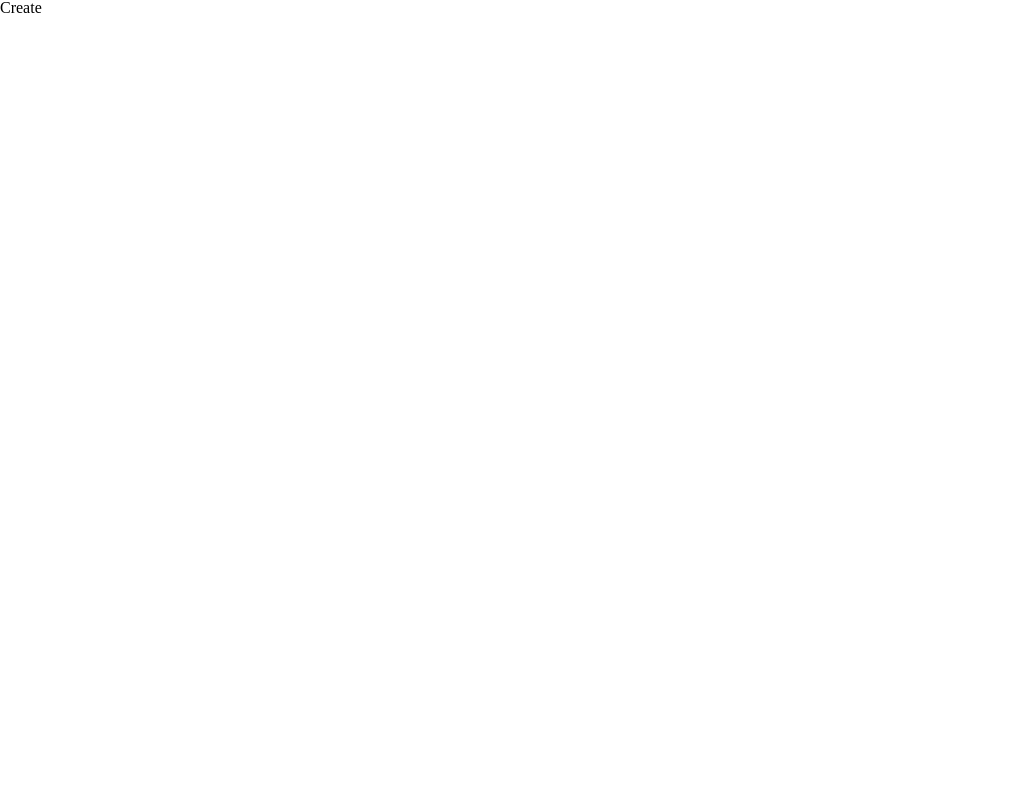
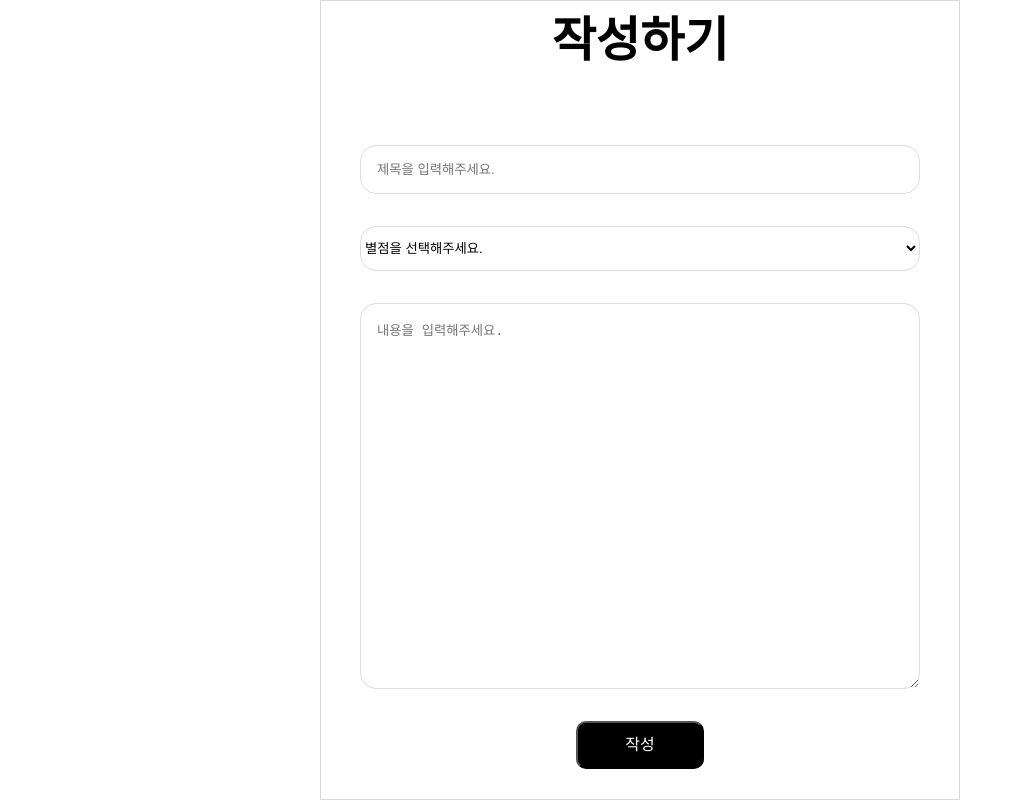
Before and after one commit to HyeonE0103/escapediary-FE, a React (Create React App) app: page /create in a window 1280 px wide. Shown: the whole page, without its empty margins (0-1023 px from the left). Built offline with nearby package versions, Linux system fonts and the light colour scheme.

Commit message:
style: Create 페이지 UI

```diff
--- a/src/pages/Create.jsx
+++ b/src/pages/Create.jsx
@@ -1,9 +1,116 @@
-import React from 'react'
+import React from 'react';
+import { styled } from "styled-components";
+import Button from "../components/common/Button";
 
 const Create = () => {
+
+  const starOptions = [];
+  for (let i = 0; i <= 5; i++) {
+    starOptions.push(<option key={i}>{i == 0 ? '별점을 선택해주세요.' : '⭐'.repeat(i)}</option>);
+  }
+
   return (
-    <div>Create</div>
+    <CreateWrap>
+      <CreateContainer>
+        <h1>작성하기</h1>
+        <CreateBody>
+          <CreateInput>
+            <input type='text' placeholder='제목을 입력해주세요.' />
+          </CreateInput>
+          <CreateSelect>
+            <select>
+              {starOptions}
+            </select>
+          </CreateSelect>
+        </CreateBody>
+        <CreateTextArea>
+          <textarea placeholder='내용을 입력해주세요.'></textarea>
+        </CreateTextArea>
+        <CreateButton>
+          <Button color={"black"} size={"medium"}>작성</Button>
+        </CreateButton>
+      </CreateContainer>
+    </CreateWrap>
   )
 }
 
-export default Create
+export default Create;
+
+const CreateWrap = styled.div`
+  width: 100%;
+  height: 100vh;
+  display: flex;
+  align-items: center;
+  justify-content: center;
+`;
+
+const CreateContainer = styled.div`
+  width: 40rem;
+  height: 50rem;
+  margin: auto;
+  position: relative;
+  padding: 3rem;
+  display: flex;
+  flex-direction: column;
+  align-items: center;
+  border: 1px solid #d8d8d8;
+  padding: 0 2rem;
+  box-sizing: border-box;
+  h1 {
+    font-size: 3rem;
+    font-weight: bold;
+    margin-top: 1rem;
+  }
+`
+
+const CreateBody = styled.div`
+  display: flex;
+  flex-direction: column;
+  gap: 2rem;
+  margin-top: 5rem;
+  margin-bottom: 2rem;
+`
+
+const CreateInput = styled.div`
+  width: 35rem;
+  display: flex;
+  input {
+    border: 1px solid rgb(221, 221, 221);
+    height: 2.8rem;
+    width: 100%;
+    outline: none;
+    border-radius: 1rem;
+    padding-left: 1rem;
+    padding-right: 1rem;
+  }
+`
+const CreateSelect = styled.div`
+  width: 35rem;
+  display: flex;
+  select {
+    border: 1px solid rgb(221, 221, 221);
+    height: 2.8rem;
+    width: 100%;
+    background-color: rgb(255, 255, 255);
+    border-radius: 1rem;
+  }
+`
+
+const CreateTextArea = styled.div`
+  width: 35rem;
+  display: flex;
+  textarea {
+    border: 1px solid rgb(221, 221, 221);
+    height: 22rem;
+    width: 100%;
+    outline: none;
+    border-radius: 1rem;
+    padding: 1rem;
+  }
+`
+
+const CreateButton = styled.div`
+  display: flex;
+  justify-content: center;
+  margin-top: 2rem;
+`;
```
